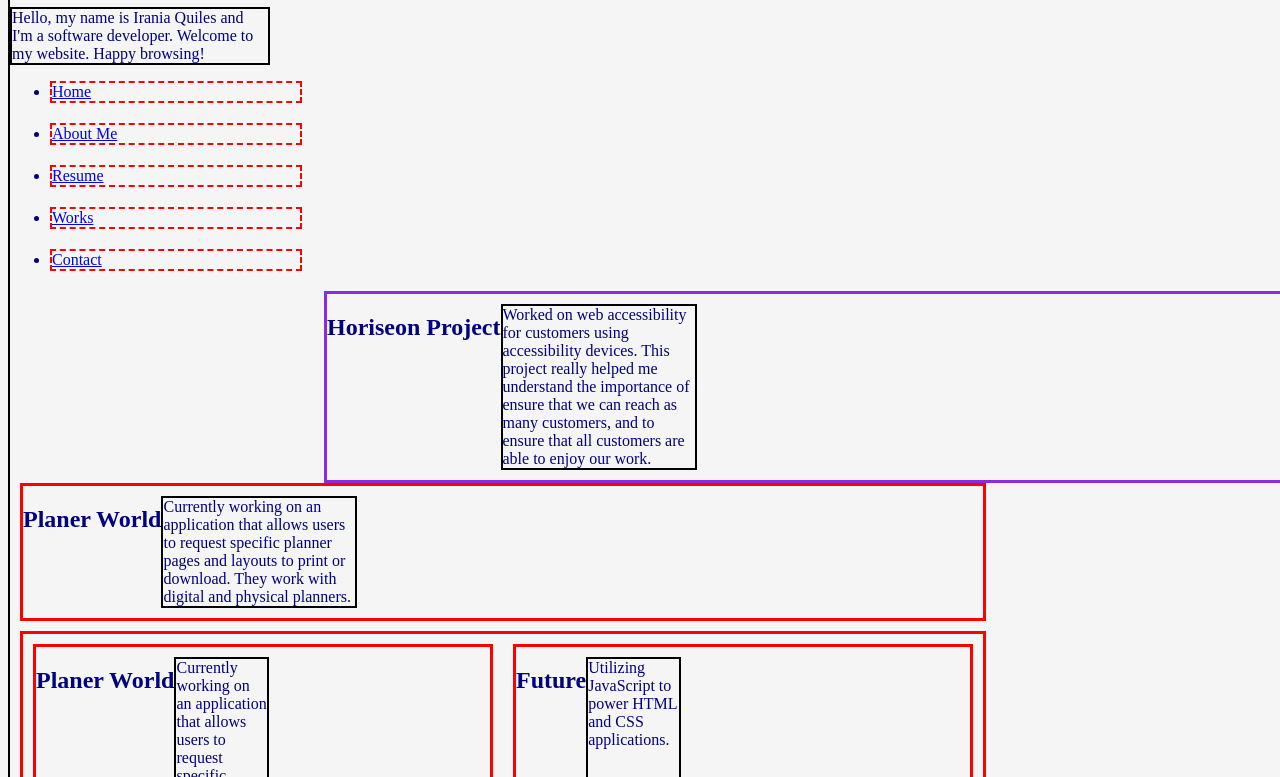
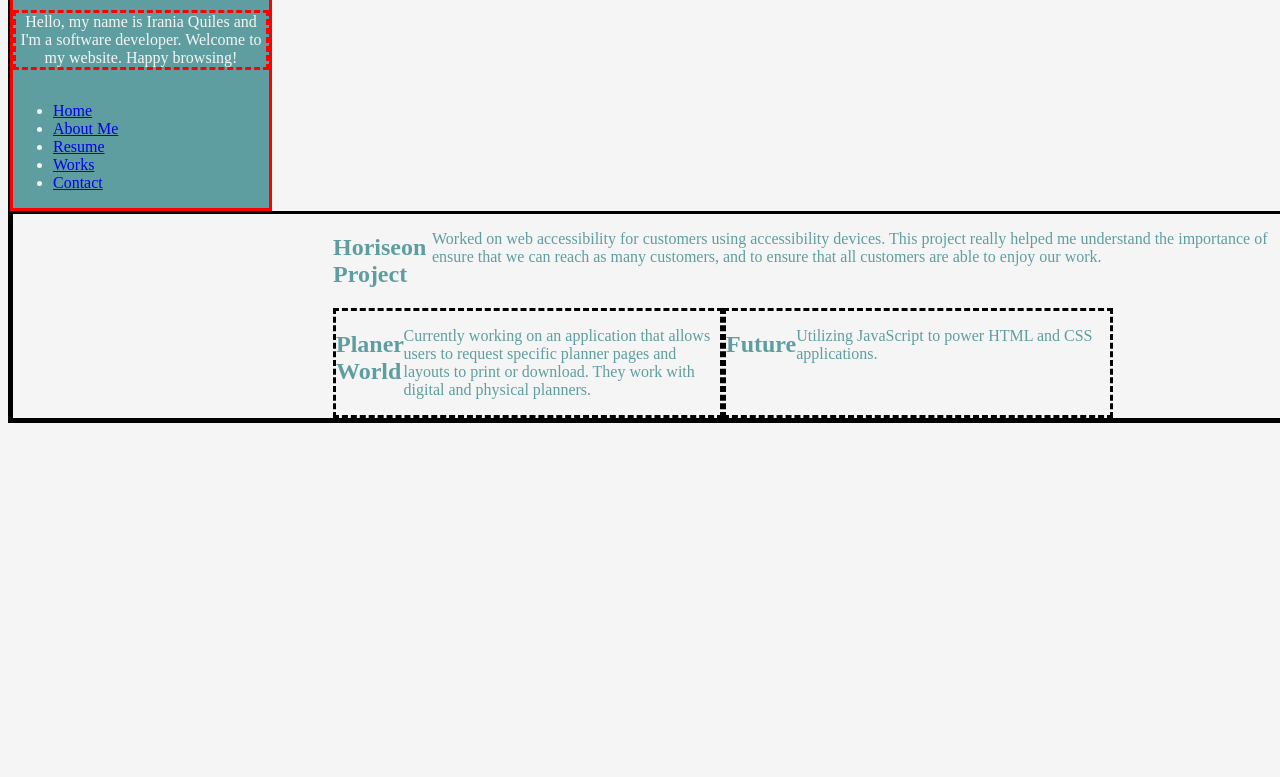
Before and after one commit to MzRainy/02Weekly-Challenge, a plain HTML site: page index.html in a window 1280 px wide. Shown: the part 99-876 px from the top of the page. After the commit the page ends 800 px from the top, so only its background shows below. Drawn offline with Linux system fonts and the light colour scheme.

Commit message:
css and index update

```diff
--- a/assets/css/style.css
+++ b/assets/css/style.css
@@ -1,59 +1,43 @@
 body {
-  border: red 3px dashed;
   width: 100%;
   border: black 2px solid;
-  color: navy;
+  color: cadetblue;
   background-color: whitesmoke;
 }
-header {
+
+.header {
   border: red 3px solid;
   display:flex;
+  color: whitesmoke;
+  background-color: cadetblue;
+  text-align: center;
+  flex-direction: column;
   width: 20%;
+  height:max-content;
 }
 
-p {
-  border: black 2px solid;
-  display: flex;
-  margin: 10px 0px 10px 0px;
-  width: 20%;
+.header p {
+  border: red 3px dashed;
+}
+nav ul {
+  text-align: justify;
  }
 
-div {
-  border: red 2px dashed;
+ .my-projects {
+  border: solid 3px black;
   display: flex;
-  width: 20%;
+  flex-wrap: wrap;
+  width: 75%;
+  padding-left: 25%;
    }
 
-  main {
+ .first-project {
   display: flex;
-    border: red 2 px dashed;
-    width: 75%;
-  }
-
-  nav ul li {
-    border: red 2px dashed;
-    width: 20%;
-    margin-bottom: 20px;
-  }
-
-  .first-project{
-    border: blueviolet 3px solid;
-    width: 75%;
-    display: flex;
-    float: right;
-  }
-
-
-main  p {
-  border: blueviolet 3px dashed;
-  width: 75%;
    }
 
  .card {
-    border: red  solid 3px;
+  border: black 3px dashed;
   display: flex;
-    flex: 25%;
-    flex-wrap: wrap;
-    width: 75%;
-    margin: 10px;
+  width: 40%;
+
  }
--- a/index.html
+++ b/index.html
@@ -8,8 +8,8 @@
     <link rel="stylesheet" href="./assets/css/style.css">
 </head>
 <body>
-    <header>
-       <h1>Irania Quiles</h1><br></header>
+    <div class="header">
+       <h1>Irania Quiles</h1></header>
        <p>Hello, my name is Irania Quiles and I'm a software developer. Welcome to my website. Happy browsing!</p>
        <nav>
          <ul>
@@ -20,8 +20,15 @@
             <li><a href="#contact-me">Contact</a></li>
          </ul>
        </nav>
-    </header>
+    </div>
 <!--Section with my previous projects-->
+<main>
+    <div>
+
+    </div>
+
+    <!--Section with my previous projects-->
+    <div class="my-projects">
         <article class="first-project">
             <h2>Horiseon Project</h2>
              <p><wrap>Worked on web accessibility for customers using accessibility devices. This project really helped me understand the importance of ensure that we can reach as many customers, and to ensure that all customers are able to enjoy our work.</wrap> </p>
@@ -33,19 +40,11 @@
         </article>
 
         <article class= "card">
-
-        <div class= "card">
-            <h2>Planer World</h2>
-            <p>Currently working on an application that allows users to request specific planner pages and layouts to print or download. They work with digital and physical planners.</p>
-        </div>
-
-        <div class= "card">
             <h2>Future</h2>
             <p>Utilizing JavaScript to power HTML and CSS applications.</p>
-        </div>
-
-
-  </main>
+        </article>
+    </div>
+</main>
 
 </body>
 </html>
```
Lines whose indentation alone changed are shown as unchanged.
